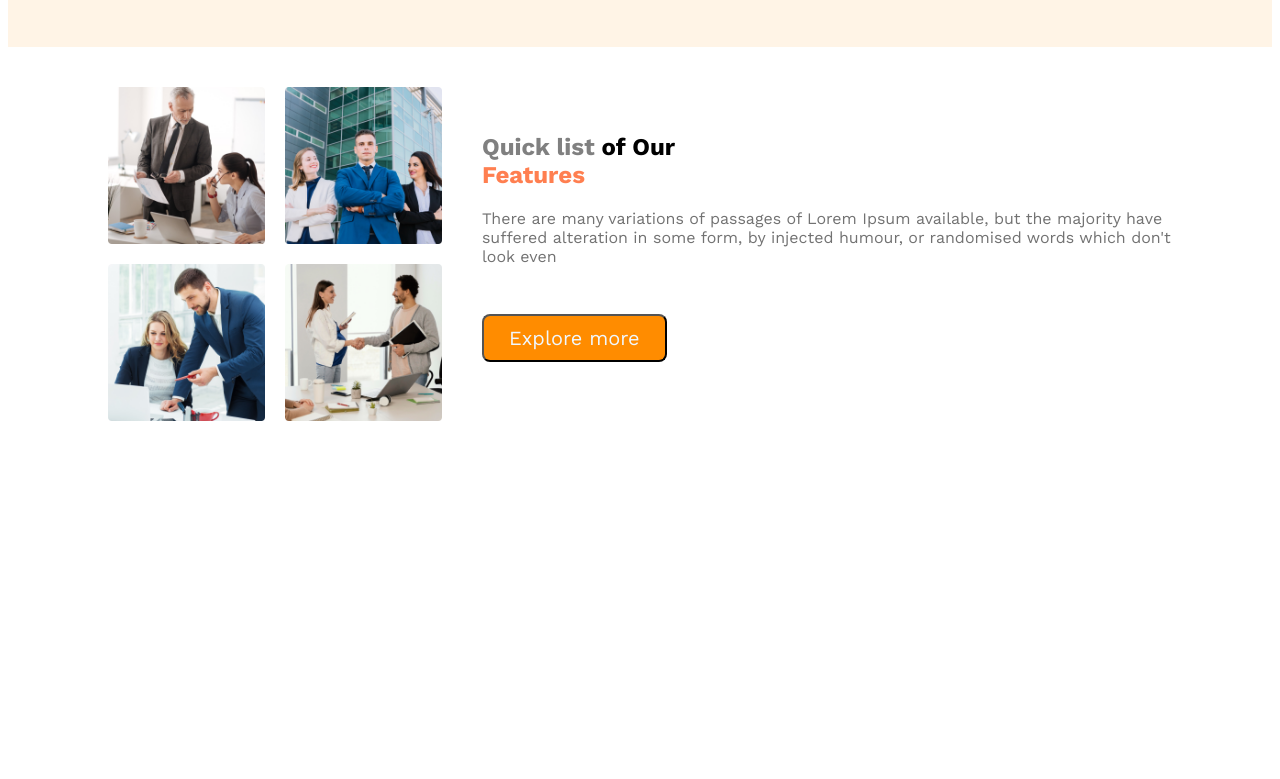
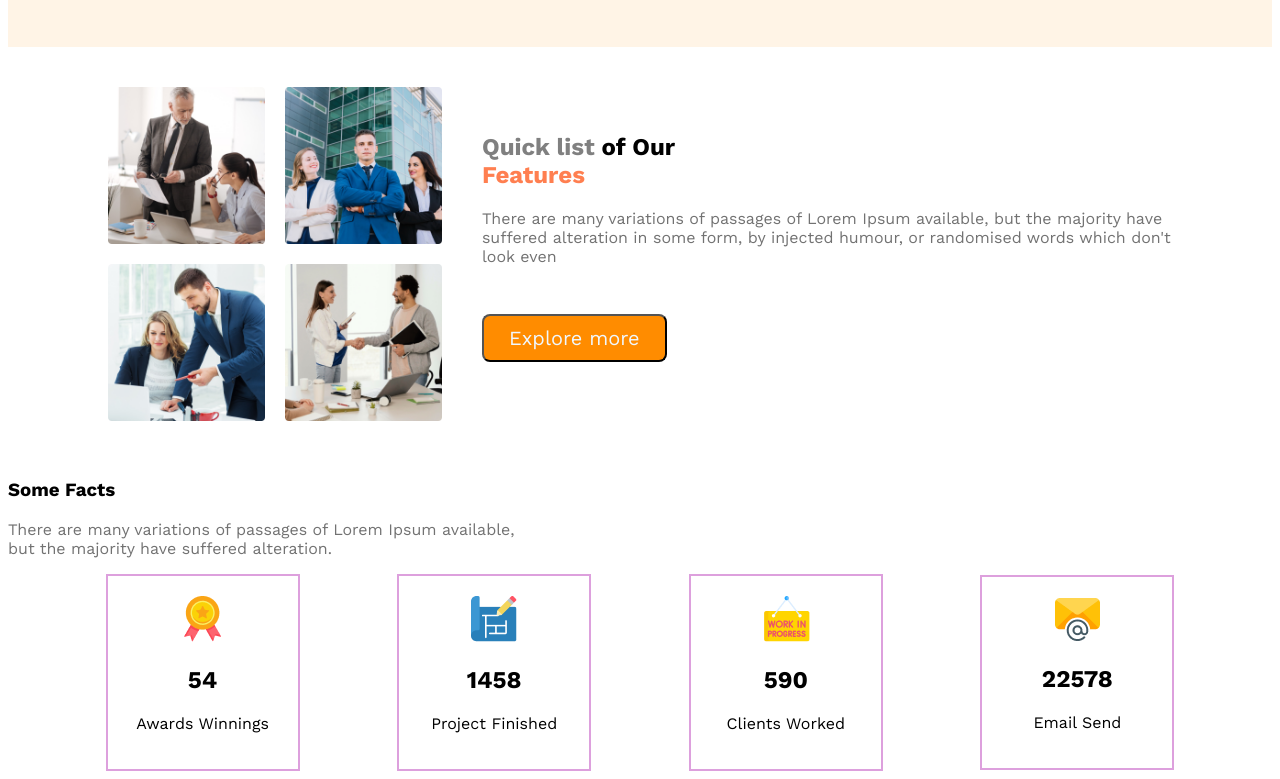
Before and after one commit to shuvo3837/Architacts-website, a plain HTML site: page index.html in a window 1280 px wide. Shown: the part 969-1748 px from the top of the page. Before the commit the page ends 1438 px from the top, so only its background shows below. Drawn offline with nearby package versions, Linux system fonts and the light colour scheme.

Commit message:
add about and mediya

```diff
--- a/index.html
+++ b/index.html
@@ -56,6 +56,42 @@
                 <button class="btn">Explore more</button>
             </div>
         </div>
+
+        <!-- about section -->
+        <section class="">
+
+        </section>
+
+        <!-- some facts section -->
+        <section class="facts">
+            <h3>Some Facts</h3>
+            <p class="pera">
+                There are many variations of passages of Lorem Ipsum available,<br> but the majority have suffered alteration.
+            </p>
+            <div class="card-container">
+                <div class="card">
+                    <img src="./images/icons/ribon.png" alt="">
+                    <h2 class="card-stats">54</h2>
+                    <p class="card-title">Awards Winnings</p>
+                </div>
+
+                <div class="card">
+                    <img src="./images/icons/projects.png" alt="">
+                    <h2 class="card-stats">1458</h2>
+                    <p class="card-title">Project Finished</p>
+                </div>
+                <div class="card">
+                    <img src="./images/icons/customers.png" alt="">
+                    <h2 class="card-stats">590</h2>
+                    <p class="card-title">Clients Worked</p>
+                </div>
+                <div class="card">
+                    <img src="./images/icons/email.png" alt="">
+                    <h2 class="card-stats">22578</h2>
+                    <p class="card-title">Email Send</p>
+                </div>
+            </div>
+        </section>
     </main>
 </body>
 
--- a/style.css
+++ b/style.css
@@ -111,9 +111,10 @@ main{
 
 /* responsive media for medium device */
 @media screen and (max-width: 576px) {
-    .container{
+    .container, .card-container{
         flex-direction: column;
         padding: 10px;
+        gap: 20px;
     }
     .features-img{
         display: grid;
@@ -124,9 +125,10 @@ main{
 /* responsive media for medium device */
 
 @media screen and (min-width: 577px) and (max-width: 992px) {
-    .container{
+    .container, .card-container{
         flex-direction: column;
         padding: 10px;
+        gap: 20px;
     }
     .features-img{
         display: grid;
@@ -134,3 +136,17 @@ main{
         gap: 20px;
     }
 }
+
+
+/* facts style */
+.card-container{
+    display: flex;
+    justify-content: space-evenly;
+    align-items: center ;
+}
+.card{
+    width: 150px;
+    border: 2px solid plum;
+    text-align: center;
+    padding: 20px;
+}
```
